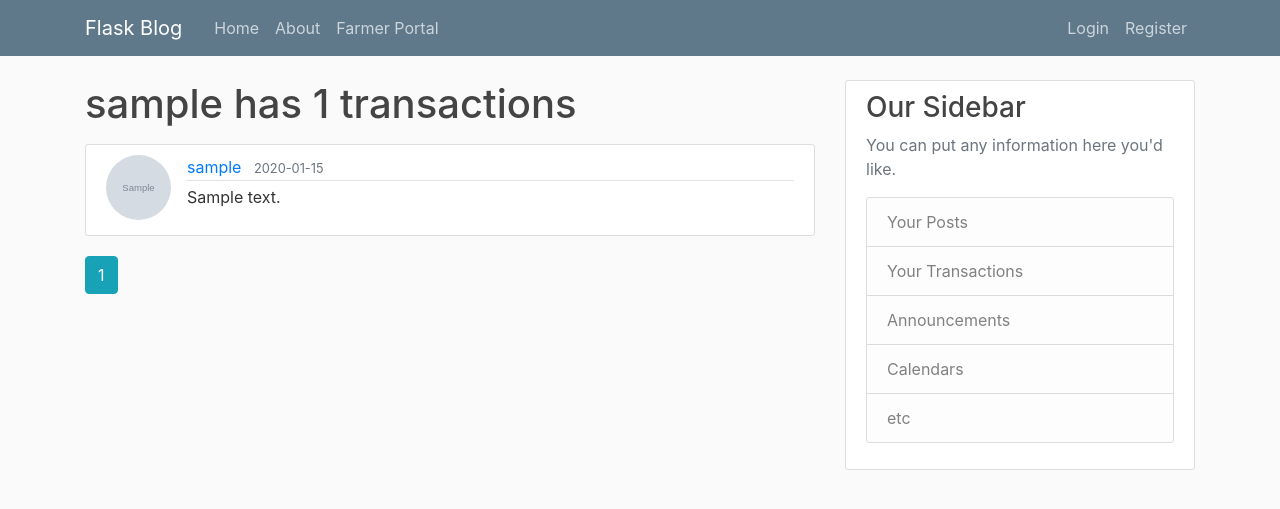
After one commit to ShashiKiran07/farmer_website, a Flask app: a page that uses application/templates/base.html in a window 1280 px wide. The commit adds this page. Shown: the top 509 px of the page. Run offline with Flask 2, Linux system fonts and the light colour scheme; tables that the repository leaves empty hold one stand-in row (values such as "Sample post"); grey boxes marked "Sample" are stand-in pictures; some libraries are stand-ins or nearby versions.

Commit message:
New additions

```diff
--- a/application/__init__.py
+++ b/application/__init__.py
@@ -23,10 +23,12 @@ def create_app(config_class=Config):
     from application.users.routes import users
     from application.posts.routes import posts
     from application.main.routes import main
+    from application.transactions.routes import transactions
     from application.errors.handlers import errors
     app.register_blueprint(users)
     app.register_blueprint(posts)
     app.register_blueprint(main)
+    app.register_blueprint(transactions)
     app.register_blueprint(errors)
 
 
--- a/application/models.py
+++ b/application/models.py
@@ -14,6 +14,7 @@ class User(db.Model, UserMixin):
     image_file = db.Column(db.String(20), nullable=False, default='default.jpg')
     password = db.Column(db.String(60), nullable=False)
     posts = db.relationship('Post', backref='author', lazy=True)
+    transactions = db.relationship('Transaction', backref='creator', lazy=True)
 
     def __repr__(self):
         return f"User('{self.username}', '{self.email}', '{self.image_file}')"
@@ -34,8 +35,7 @@ class Transaction(db.Model):
     date_posted = db.Column(db.DateTime, nullable=False, default = datetime.utcnow)
     amount_paid = db.Column(db.Integer, nullable = False, default = 0)
     amount_received = db.Column(db.Integer, nullable = False, default = 0)
-    total = amount_received-amount_paid
-    user_id = db.Column(db.Integer, db.ForeignKey('user.id'), nullable=False)
+    user_id = db.Column(db.Integer, db.ForeignKey('user.id'), nullable=True)
 
     def __repr__(self):
         return f"Transaction('{self.content}', '{self.date_posted}', '{self.total}'"
--- a/application/templates/base.html
+++ b/application/templates/base.html
@@ -29,6 +29,8 @@
                     <!-- Navbar Right Side -->
                     <div class="navbar-nav">
                         {% if current_user.is_authenticated %}
+                        <a class="nav-item nav-link" href="{{ url_for('transactions.new_transaction') }}">New
+                            Transaction</a>
                         <a class="nav-item nav-link" href="{{ url_for('posts.new_post') }}">New Post</a>
                         <a class="nav-item nav-link" href="{{ url_for('users.account') }}">Account</a>
                         <a class="nav-item nav-link" href="{{ url_for('users.logout') }}">Logout</a>
@@ -61,7 +63,10 @@
                     <h3>Our Sidebar</h3>
                     <p class='text-muted'>You can put any information here you'd like.
                     <ul class="list-group">
-                        <li class="list-group-item list-group-item-light">Latest Posts</li>
+                        <li class="list-group-item list-group-item-light">Your
+                            Posts</li>
+                        <li class="list-group-item list-group-item-light">Your
+                            Transactions</li>
                         <li class="list-group-item list-group-item-light">Announcements</li>
                         <li class="list-group-item list-group-item-light">Calendars</li>
                         <li class="list-group-item list-group-item-light">etc</li>
--- /dev/null
+++ b/application/templates/user_transactions.html
@@ -0,0 +1,33 @@
+{% extends 'base.html' %}
+{% block body %}
+<h1 class="mb-3">{{ user.username }} has {{ transactions.total }} transactions</h1>
+{% for transaction in transactions.items %}
+<article class="media content-section">
+    <img class="rounded-circle article-img"
+        src="{{ url_for('static', filename='profile_pics/'+transaction.creator.image_file) }}">
+    <div class="media-body">
+        <div class="article-metadata">
+            <a class="mr-2" href="{{ url_for('users.user_transactions', username=transaction.creator.username) }}">{{
+                transaction.creator.username }}</a>
+            <small class="text-muted">{{ transaction.date_posted.strftime('%Y-%m-%d') }}</small>
+        </div>
+        <p class="article-content" href="{{ url_for('transactions.transaction', transaction_id=transaction.id)}}">{{
+            transaction.content }}</p>
+    </div>
+</article>
+{% endfor %}
+{% for page_num in transactions.iter_pages(left_edge=1, right_edge=1, left_current=1, right_current=2) %}
+{% if page_num %}
+{% if transactions.page == page_num %}
+<a class="btn btn-info mb-4" href="{{ url_for('users.user_transactions', username=user.username, page=page_num) }}">{{
+    page_num }}</a>
+{% else %}
+<a class="btn btn-outline-info mb-4"
+    href="{{ url_for('users.user_transactions', username=user.username, page=page_num) }}">{{
+    page_num }}</a>
+{% endif %}
+{% else %}
+...
+{% endif %}
+{% endfor %}
+{% endblock %}
--- a/application/users/routes.py
+++ b/application/users/routes.py
@@ -2,7 +2,7 @@ from flask.helpers import url_for
 from application.users.forms import LoginForm, RegistrationForm, UpdateAccountForm
 from flask import Blueprint,flash, redirect, request
 from flask.templating import render_template
-from application.models import User, Post
+from application.models import Transaction, User, Post
 from application import db, bcrypt
 from application.users.utils import save_picture
 from flask_login import login_user, logout_user, current_user, login_required
@@ -71,3 +71,12 @@ def user_posts(username):
         .order_by(Post.date_posted.desc())\
         .paginate(page=page, per_page=5)
     return render_template('user_posts.html', posts=posts, user=user)
+
+@users.route('/user/<string:username>/transactions')
+def user_transactions(username):
+    page = request.args.get('page', type=int)
+    user = User.query.filter_by(username=username).first_or_404()
+    transactions = Transaction.query.filter_by(creator=user)\
+        .order_by(Transaction.date_posted.desc())\
+        .paginate(page=page, per_page=5)
+    return render_template('user_transactions.html', transactions=transactions, user=user)
```
Also changed, not shown: application/templates/transaction.html (added, +19 -0 lines), application/transactions/routes.py (+11 -4 lines), application/site.db.
